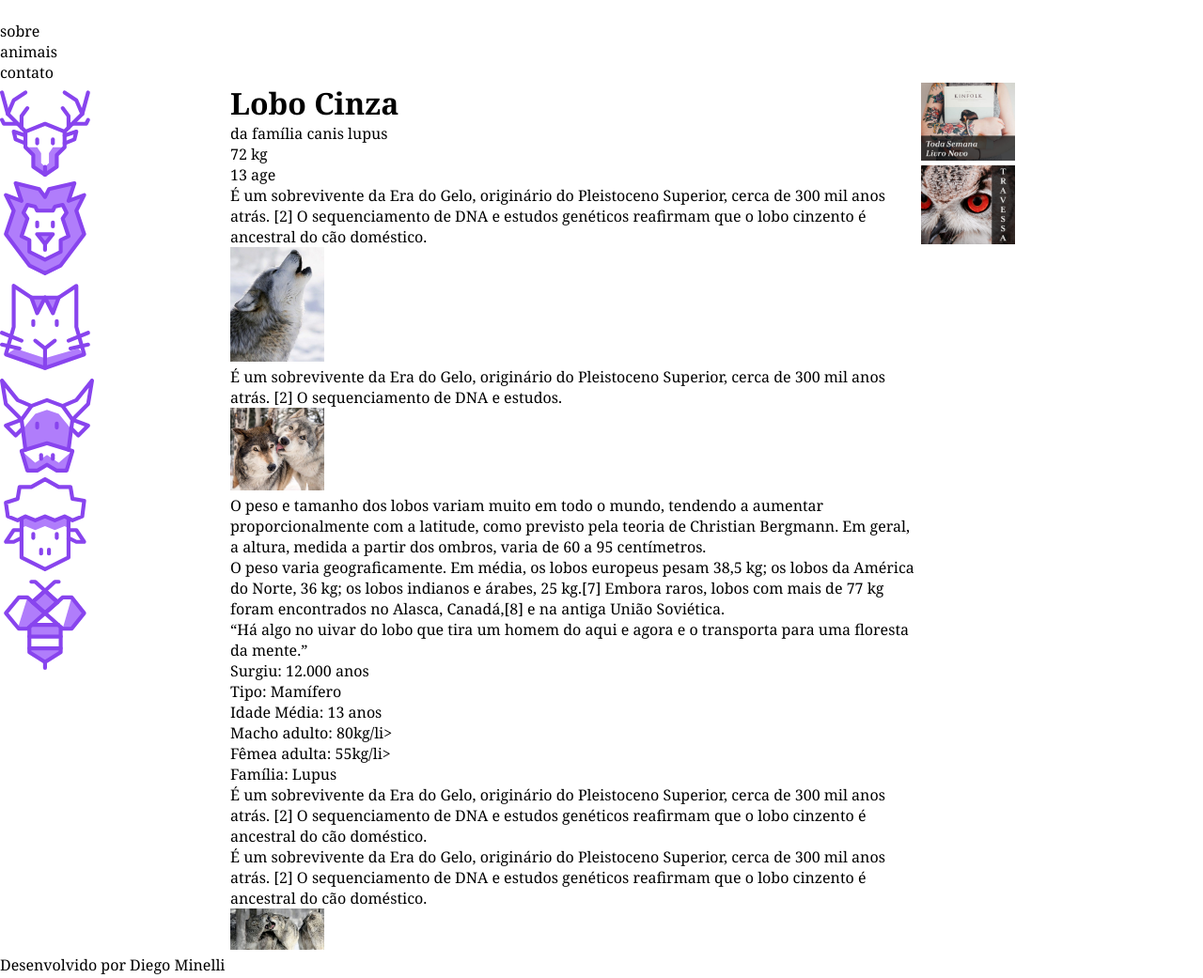
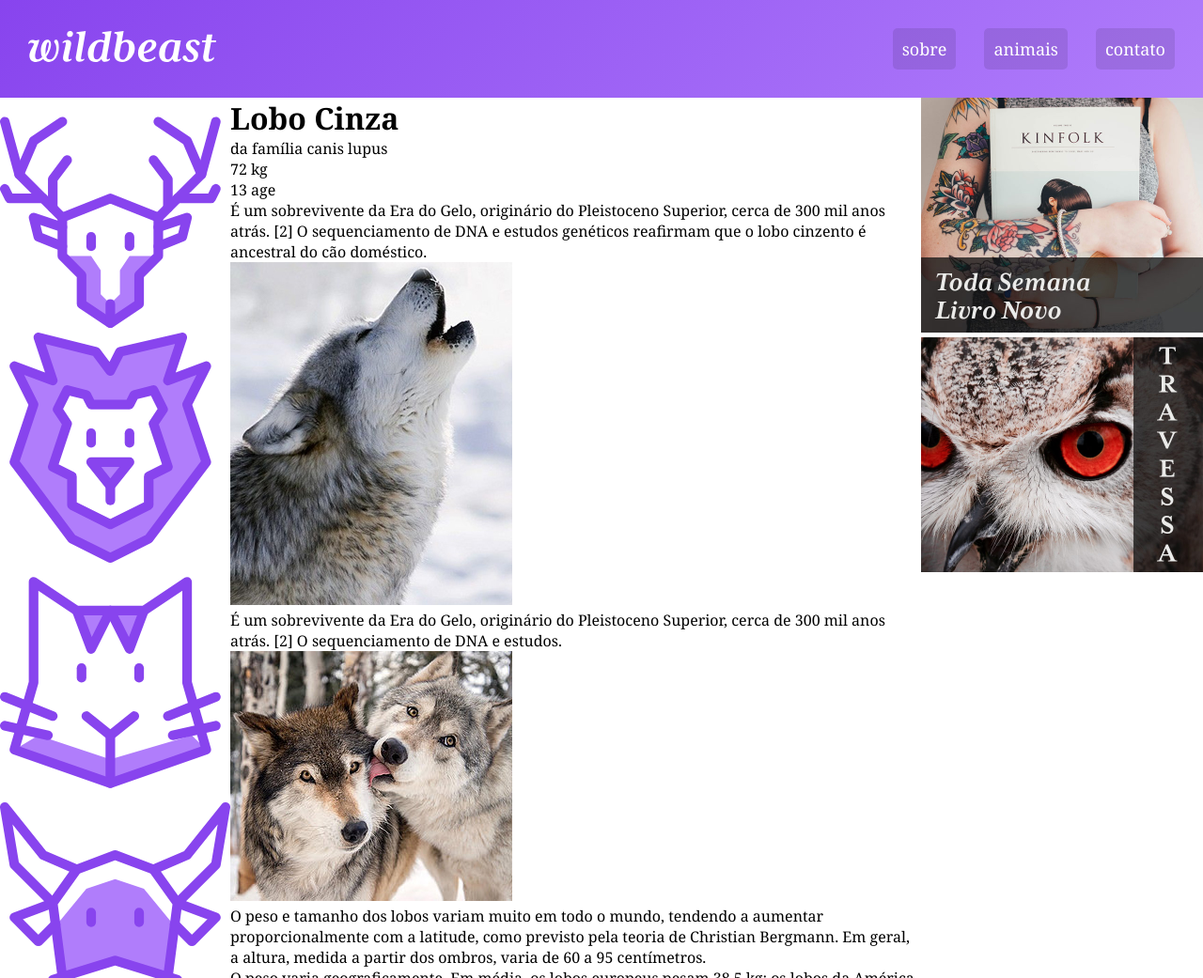
Before and after one commit to diegominelli/Wildbeast, a plain HTML site: page index.html in a window 1280 px wide. Shown: the top 1041 px of the page at 94% size. Drawn offline with Linux system fonts and the light colour scheme.

Commit message:
Executando a estilizacao do header

```diff
--- a/css/style.css
+++ b/css/style.css
@@ -16,7 +16,7 @@ a {
 }
 
 img {
-  max-width: 100px;
+  max-width: 100%;
 }
 
 /* GRID GERAL */
@@ -31,8 +31,42 @@ img {
   ;
 }
 
+/* HEADER */
+
 .header {
   grid-area: header;
+  background: linear-gradient(135deg, #8844ee, #B07DFB);
+  padding: 30px;
+  display: grid;
+  grid-template-columns: 1fr auto;
+  align-items: center;
+}
+
+.logo {
+  max-width: 200px;
+}
+
+.header nav ul {
+  display: flex;
+  flex-wrap: wrap;
+}
+
+.header nav a {
+  display: block;
+  padding: 10px;
+  color: white;
+  font-size: 1.125em;
+  background: rgba(0,0,0,.1);
+  border-radius: 5px;
+  transition: .1s;
+}
+
+.header nav a:hover {
+  background: rgba(0,0,0,.5);
+}
+
+.header li + li {
+  margin-left: 30px;
 }
 
 .sidenav {
--- a/index.html
+++ b/index.html
@@ -14,9 +14,9 @@
         <a href="#" class="logo"><img src="img/wildbeast.svg" alt="Wildbeast"></a>
         <nav>
           <ul>
-            <li><a href="#"></a>sobre</li>
-            <li><a href="#"></a>animais</li>
-            <li><a href="#"></a>contato</li>
+            <li><a href="#">sobre</a></li>
+            <li><a href="#">animais</a></li>
+            <li><a href="#">contato</a></li>
           </ul>
         </nav>
       </header>
```
